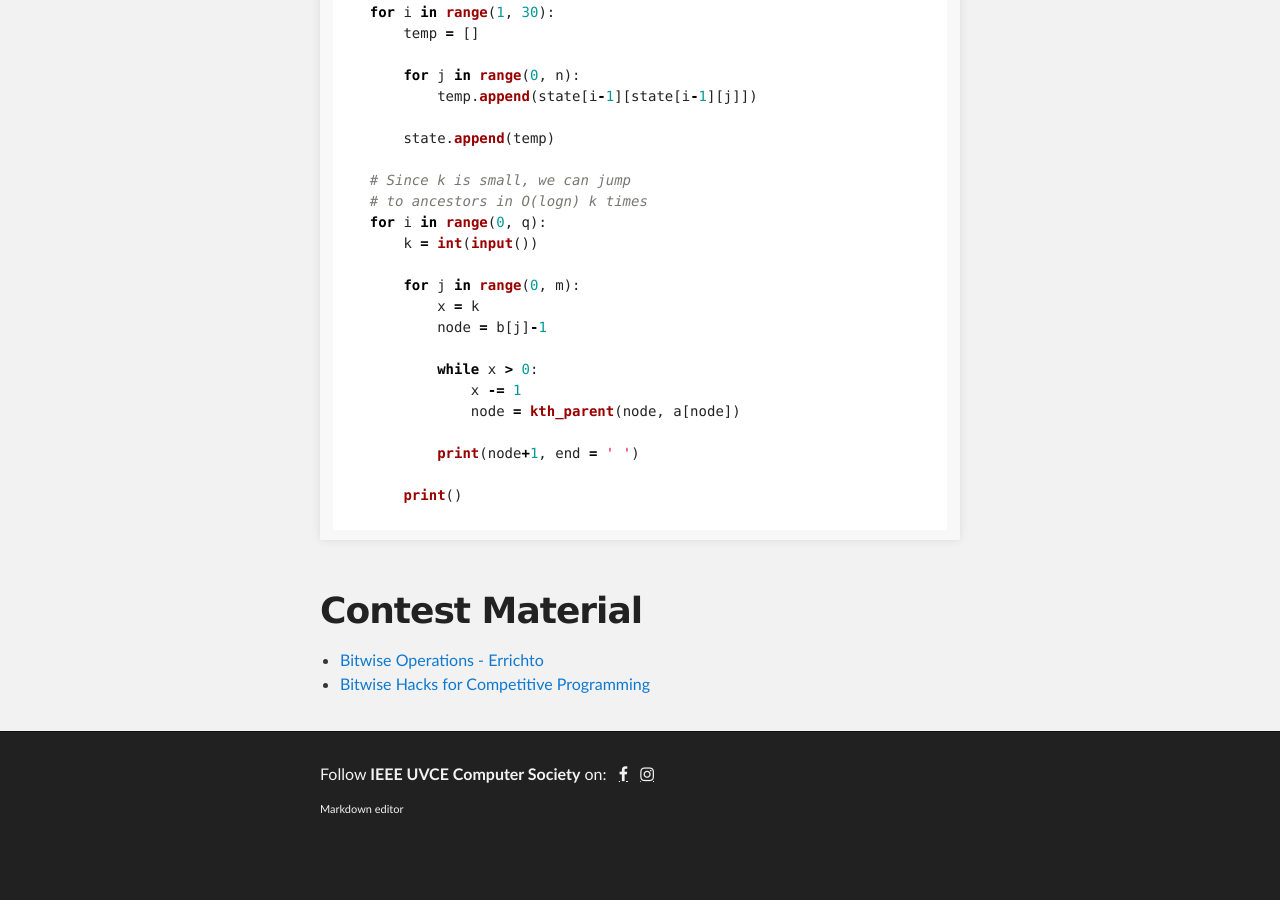
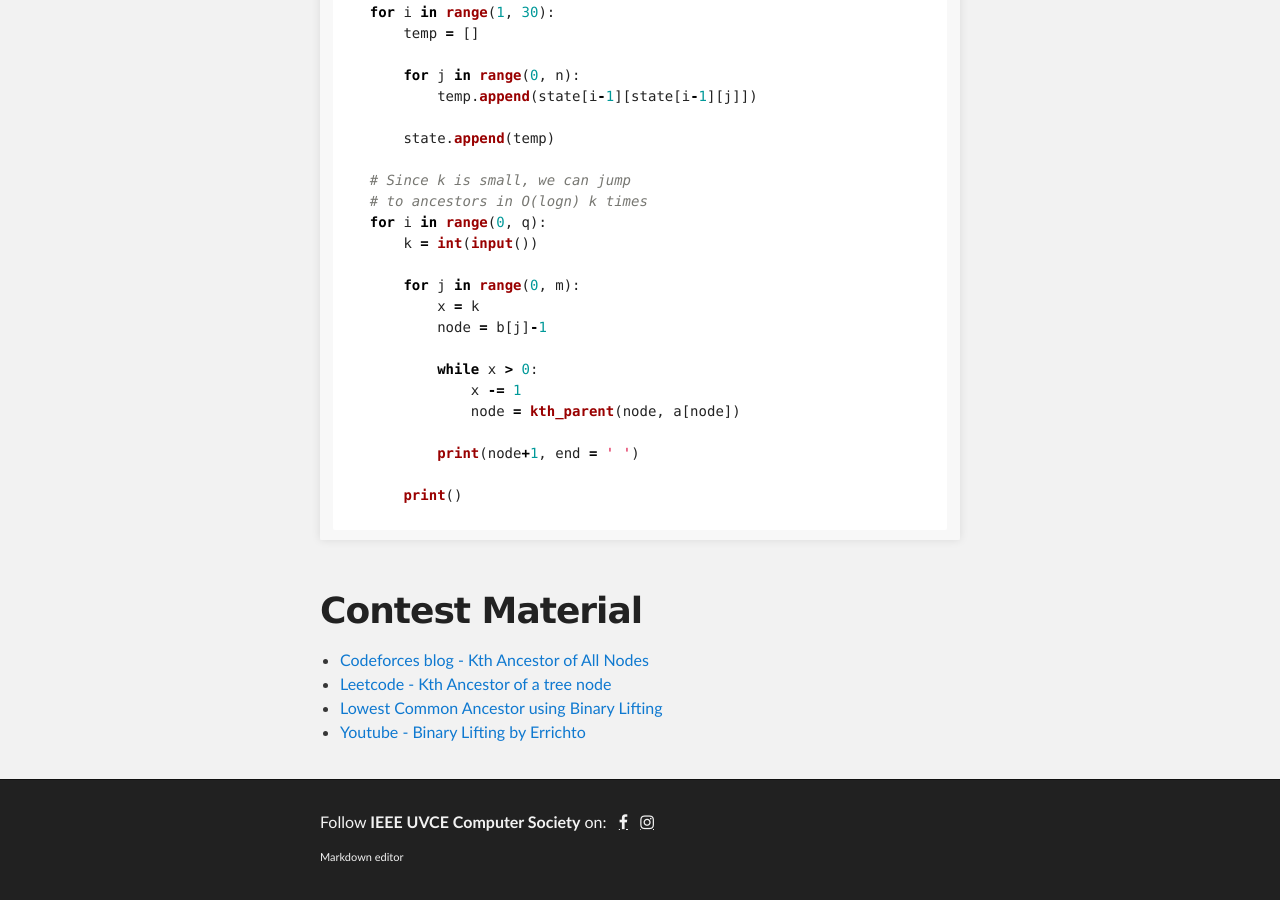
Before and after one commit to ieee-uvce-cs/ncode, a Jekyll site: the page built from editorials/February-2022/D-Single-Tree.md, in a window 1280 px wide and 900 px high, scrolled down 6902 px. Built offline with Jekyll 4.4.1, drawn with Linux system fonts in a browser that asks for light colours; formulas are drawn with MathJax 3; before the commit the page ends 7754 px from its top, so only the background shows below that.

Commit message:
february editorial 2

```diff
--- a/editorials/February-2022/D-Single Tree.md
+++ b/editorials/February-2022/D-Single-Tree.md
@@ -351,5 +351,7 @@ $$$$
 
 # Contest Material
 
-- [Bitwise Operations - Errichto](https://www.youtube.com/watch?v=xXKL9YBWgCY)
-- [Bitwise Hacks for Competitive Programming](https://www.geeksforgeeks.org/bitwise-hacks-for-competitive-programming/)
+- [Codeforces blog - Kth Ancestor of All Nodes](https://codeforces.com/blog/entry/52062)
+- [Leetcode - Kth Ancestor of a tree node](https://leetcode.com/problems/kth-ancestor-of-a-tree-node/)
+- [Lowest Common Ancestor using Binary Lifting](https://cp-algorithms.com/graph/lca_binary_lifting.html)
+- [Youtube - Binary Lifting by Errichto](https://www.youtube.com/watch?v=oib-XsjFa-M)
```
Also changed, not shown: editorials/February-2022/A-Raingirl-Likes-Multiples.md (+3 -2 lines), editorials/February-2022/B-Raingirl-Likes-Even-Powers.md (+1 -1 lines), editorials/February-2022/C1-Maximum-Joy-Easy-Version.md (+2 -1 lines), editorials/February-2022/index.md (+1 -1 lines).
